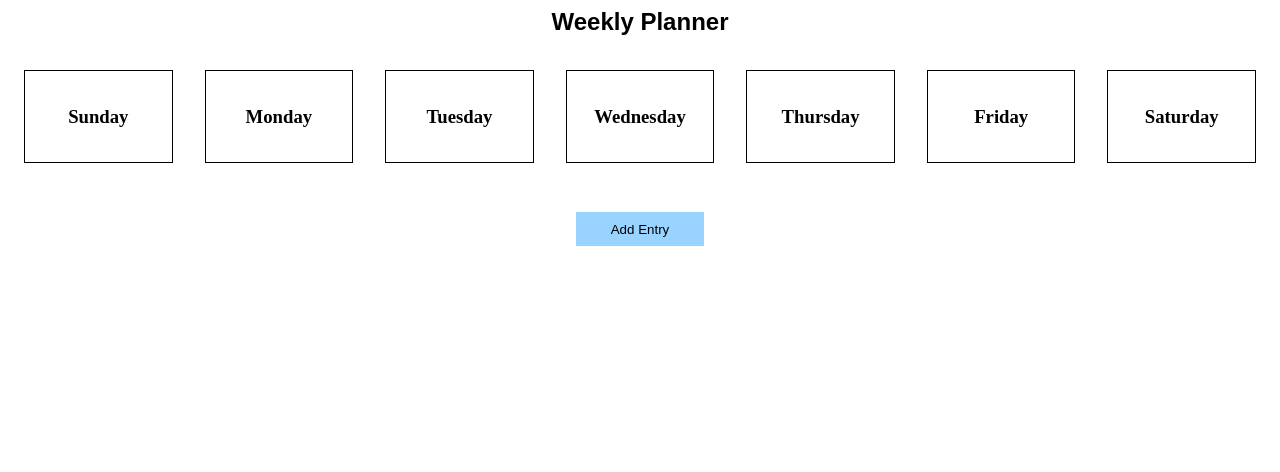
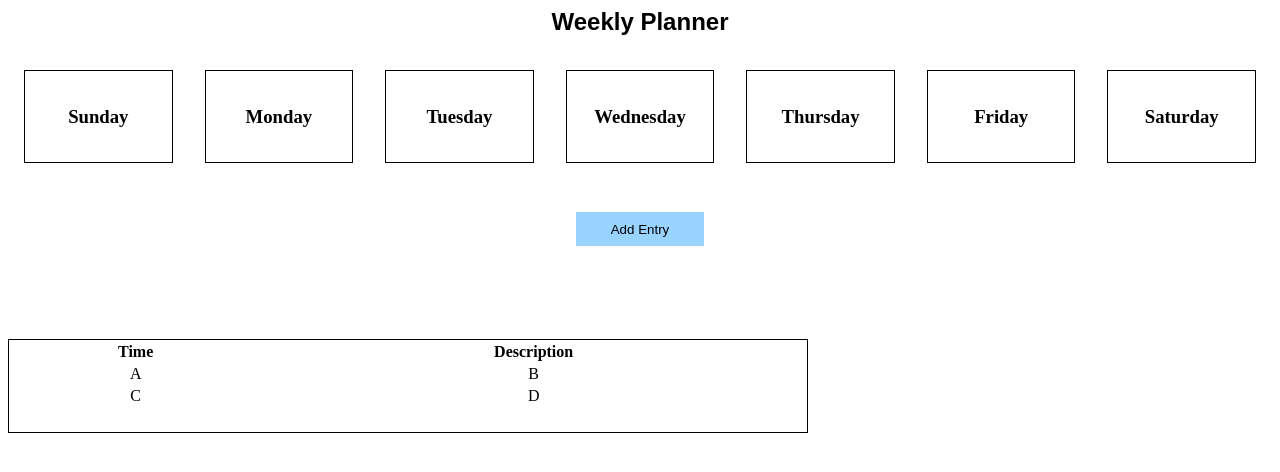
Before and after one commit to Adam-SungMin-Park/week-planner, a plain HTML site: page index.html in a window 1280 px wide. Drawn offline with Linux system fonts and the light colour scheme.

Commit message:
tables WIP

```diff
--- a/index.html
+++ b/index.html
@@ -59,27 +59,72 @@
       <button class="add-entry-button">Add Entry</button>
     </div>
     <div class="day-boxes">
-      <div class="day">
+      <div class="day Sunday">
         <h3>Sunday</h3>
       </div>
-      <div class="day">
+      <div class="day Monday">
         <h3>Monday</h3>
       </div>
-      <div class="day">
+      <div class="day Tuesday">
         <h3>Tuesday</h3>
       </div>
-      <div class="day">
+      <div class="day Wednesday">
         <h3>Wednesday</h3>
       </div>
-      <div class="day">
+      <div class="day Thursday">
         <h3>Thursday</h3>
       </div>
-      <div class="day">
+      <div class="day Friday">
         <h3>Friday</h3>
       </div>
-      <div class="day">
+      <div class="day Saturday">
         <h3>Saturday</h3>
       </div>
+    </div>
+    <div class = "schedule-events-day">
+      <table>
+        <thead>
+          <tr>
+           <th>Time</th>
+           <th>Description</th>
+          </tr>
+        </thead>
+        <tbody>
+          <tr>
+            <td>A</td>
+            <td>B</td>
+          </tr>
+          <tr>
+            <td>C</td>
+            <td>D</td>
+          </tr>
+          <tr>
+            <td></td>
+            <td></td>
+          </tr>
+          <tr>
+            <td></td>
+            <td></td>
+          </tr>
+          <tr>
+            <td></td>
+            <td></td>
+          </tr>
+          <tr>
+            <td></td>
+            <td></td>
+          </tr>
+          <tr>
+            <td></td>
+            <td></td>
+          </tr>
+          <tr>
+            <td></td>
+            <td></td>
+          </tr>
+        </tbody>
+
+      </table>
     </div>
   </section>
   <script src="main.js"></script>
--- a/styles.css
+++ b/styles.css
@@ -63,24 +63,39 @@ textarea {
 .hidden {
   display: none;
 }
-.gray-background{
-  background-color: rgba(0,0,0,0.4);
+
+.gray-background {
+  background-color: rgba(0, 0, 0, 0.4);
 }
+
 .white-background {
   background-color: white;
 }
-.day-boxes{
+
+.day-boxes {
   display: flex;
   position: relative;
   bottom: 11rem;
 }
-.day{
-  flex-basis: calc(100%/7);
+
+.day {
+  flex-basis: calc(100% / 7);
   border: black solid 1px;
   margin: 0 1rem;
   text-align: center;
   padding: 1rem 0;
 }
-.day:hover{
+
+.day:hover {
   cursor: pointer;
 }
+
+table {
+  border: 1px solid black;
+  width: 50rem;
+  text-align: center;
+}
+
+tr {
+  border: 1px solid black;
+}
```
